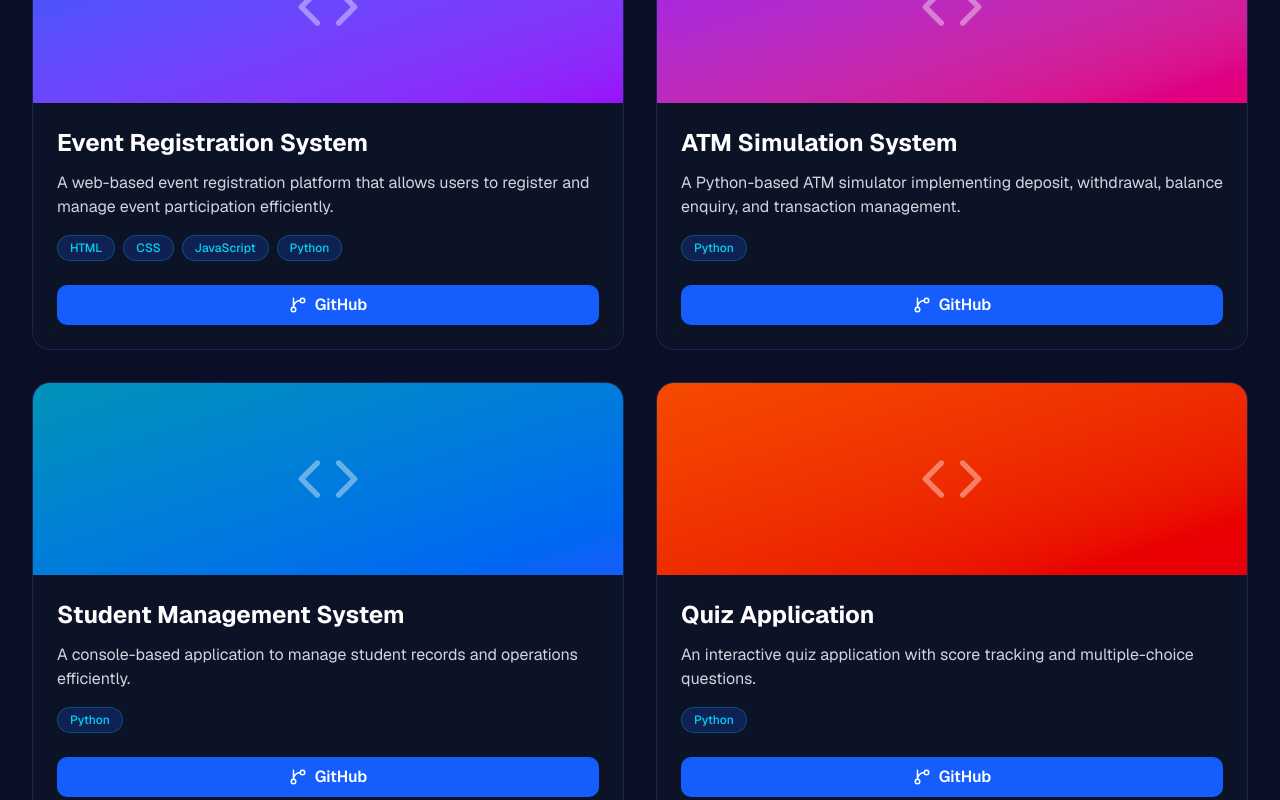
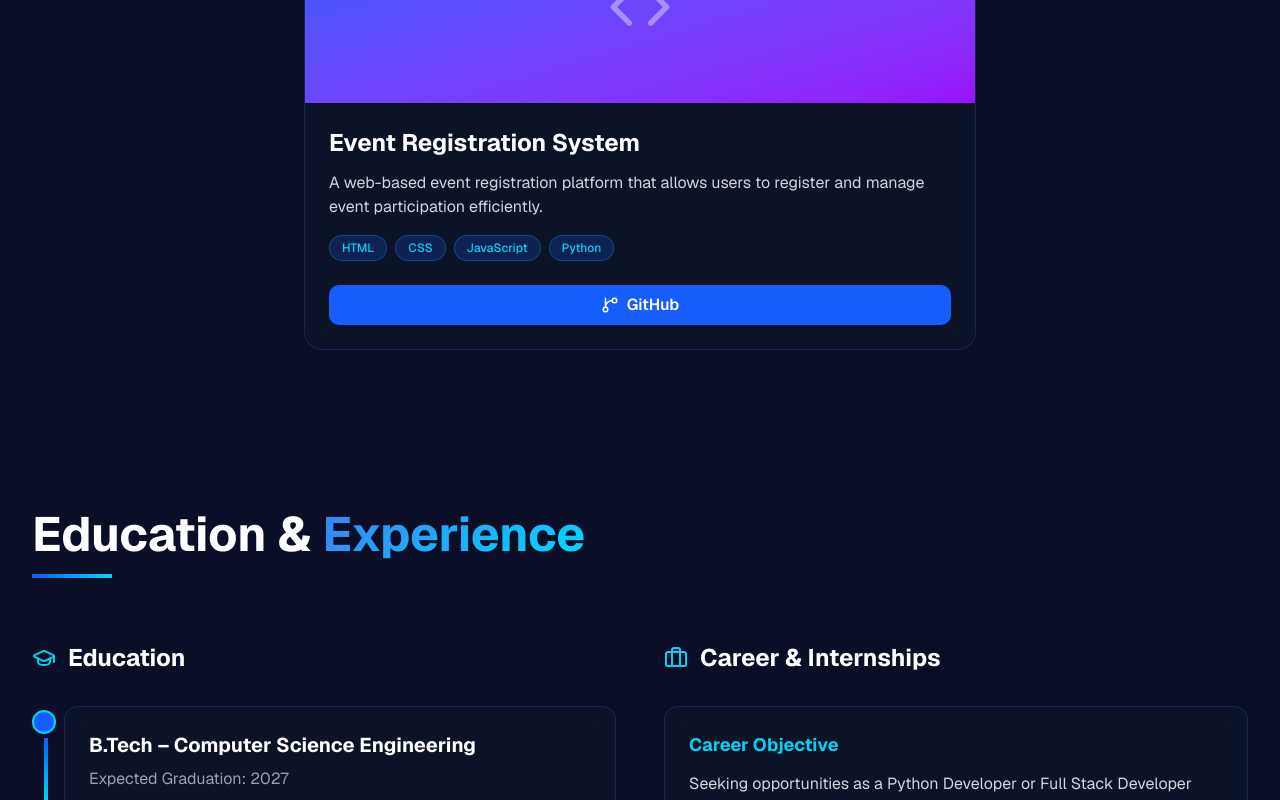
Before and after one commit to kunduyaswani/v0-yaswani-kundu-portfolio, a Next.js app: page / in a window 1280 px wide. Shown: the part 2940-3740 px from the top of the page. Built offline with nearby package versions, Linux system fonts and the light colour scheme.

Commit message:
refactor: adjust project display layout and card styles\n\nUpdated project grid layout and refined card dimensions for better presentation

```diff
--- a/components/projects.tsx
+++ b/components/projects.tsx
@@ -11,30 +11,6 @@ const PROJECTS = [
     image: 'bg-gradient-to-br from-blue-600 to-purple-600',
     github: 'https://github.com/kunduyaswani',
     demo: '#',
-  },
-  {
-    title: 'ATM Simulation System',
-    description: 'A Python-based ATM simulator implementing deposit, withdrawal, balance enquiry, and transaction management.',
-    tech: ['Python'],
-    image: 'bg-gradient-to-br from-purple-600 to-pink-600',
-    github: 'https://github.com/kunduyaswani',
-    demo: '',
-  },
-  {
-    title: 'Student Management System',
-    description: 'A console-based application to manage student records and operations efficiently.',
-    tech: ['Python'],
-    image: 'bg-gradient-to-br from-cyan-600 to-blue-600',
-    github: 'https://github.com/kunduyaswani',
-    demo: '',
-  },
-  {
-    title: 'Quiz Application',
-    description: 'An interactive quiz application with score tracking and multiple-choice questions.',
-    tech: ['Python'],
-    image: 'bg-gradient-to-br from-orange-600 to-red-600',
-    github: 'https://github.com/kunduyaswani',
-    demo: '',
   },
 ];
 
@@ -80,14 +56,14 @@ export default function Projects() {
           initial="hidden"
           whileInView="visible"
           viewport={{ once: true }}
-          className="grid grid-cols-1 md:grid-cols-2 gap-8"
+          className="flex justify-center"
         >
           {PROJECTS.map((project, index) => (
             <motion.div
               key={index}
               variants={cardVariants}
               whileHover={{ y: -10 }}
-              className="group glassmorphism rounded-2xl overflow-hidden cursor-pointer transition-all duration-300"
+              className="group glassmorphism rounded-2xl overflow-hidden cursor-pointer transition-all duration-300 max-w-2xl w-full"
             >
               {/* Project Image */}
               <div className={`${project.image} h-48 relative overflow-hidden`}>
```
